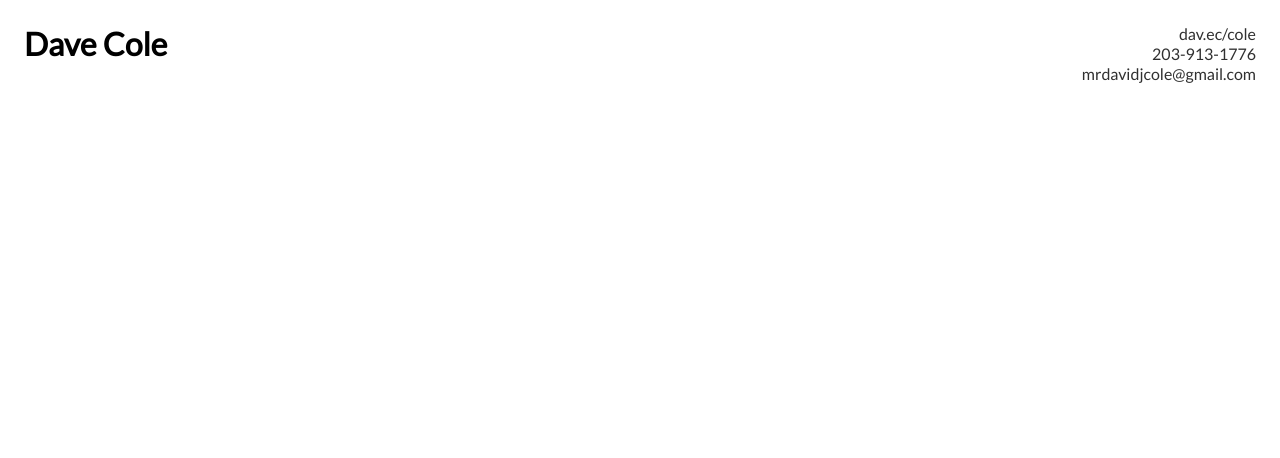
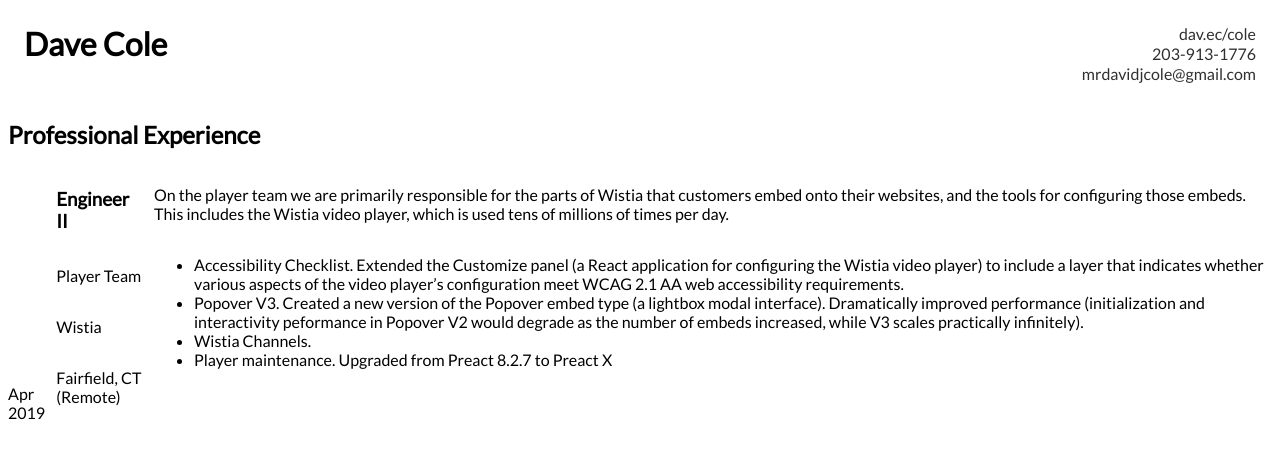
Before and after one commit to mrdavidjcole/dav.ec, a Next.js app: page /resume in a window 1280 px wide. Shown: the top 458 px of the page. Built offline with nearby package versions, Linux system fonts and the light colour scheme.

Commit message:
Get the basic layout of a job in place, and rough content for current job

```diff
--- a/pages/resume.jsx
+++ b/pages/resume.jsx
@@ -50,6 +50,41 @@ const Resume = (props) => {
         a:visited {
           color: #303030;
         }
+
+        .jobs {
+          display: flex;
+          flex-direction: column;
+        }
+
+        .job {
+          display: flex;
+          flex-direction: row;
+          align-items: stretch;
+          justify-content: stretch;
+        }
+
+        .job_start_date {
+          display: flex;
+          flex-direction: column;
+          justify-content: flex-end;
+          align-items: flex-end;
+          margin-right: 10px;
+          height: auto;
+        }
+
+        .job_metadata {
+          margin-right: 10px;
+          height: 100%;
+          display: flex;
+          flex-direction: column;
+          align-items: flex-start;
+          justify-content: flex-start;
+        }
+
+        .job_content {
+          display: flex;
+          flex-direction: column;
+        }
       `}</style>
       <Head>
          <link href="https://fonts.googleapis.com/css?family=Lato&display=swap" rel="stylesheet"/>
@@ -62,6 +97,43 @@ const Resume = (props) => {
           <a href="mailto:mrdavidjcole@gmail.com">mrdavidjcole@gmail.com</a>
         </address>
       </header>
+      <main>
+        <section>
+          <h2>Professional Experience</h2>
+          <div className="jobs">
+            <section className="job">
+              <div className="job_start_date">
+                <time dateTime="2019-4-1">Apr 2019</time>
+              </div>
+              <div className="job_metadata">
+                <h3>Engineer II</h3>
+                <p>Player Team</p>
+                <p>Wistia</p>
+                <p>Fairfield, CT (Remote)</p>
+              </div>
+              <div className="job_content">
+                <p>
+                  On the player team we are primarily responsible for the parts of Wistia that customers embed onto their websites, and the tools for configuring those embeds. This includes the Wistia video player, which is used tens of millions of times per day.
+                </p>
+                <ul>
+                  <li>
+                    Accessibility Checklist. Extended the Customize panel (a React application for configuring the Wistia video player) to include a layer that indicates whether various aspects of the video player’s configuration meet WCAG 2.1 AA web accessibility requirements.
+                  </li>
+                  <li>
+                    Popover V3. Created a new version of the Popover embed type (a lightbox modal interface). Dramatically improved performance (initialization and interactivity peformance in Popover V2 would degrade as the number of embeds increased, while V3 scales practically infinitely).
+                  </li>
+                  <li>
+                    Wistia Channels.
+                  </li>
+                  <li>
+                    Player maintenance. Upgraded from Preact 8.2.7 to Preact X
+                  </li>
+                </ul>
+              </div>
+            </section>
+          </div>
+        </section>
+      </main>
     </>
   );
 };
```
